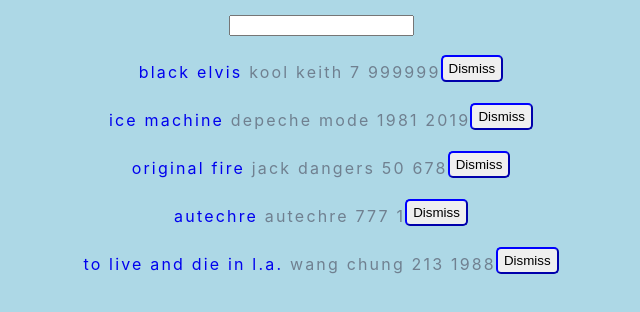
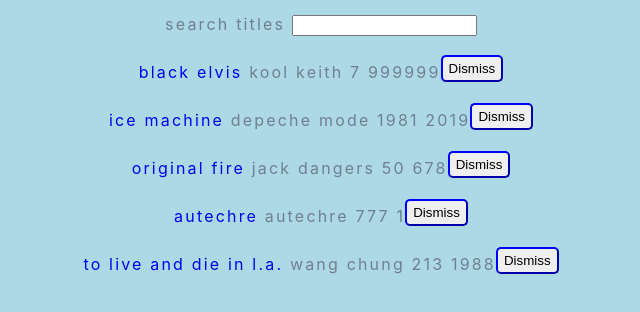
Before and after one commit to nebevets/hackernews, a React (Create React App) app: page / in a window 1280 px wide. Shown: the top 312 px of the page, without its empty margins (319-959 px from the left). Built offline with nearby package versions, Linux system fonts and the light colour scheme.

Commit message:
created Search and Table

```diff
--- a/src/App.js
+++ b/src/App.js
@@ -5,6 +5,39 @@
 const isSearched = (searchTerm) =>
   (item) =>
     !searchTerm || item.title.toLowerCase().includes(searchTerm.toLowerCase());
+
+class Search extends Component{
+  render() {
+    const {value, onChange, children} = this.props;
+    return (
+        <form>
+          {children} <input type="text" value={value} onChange={onChange} />
+        </form>
+    );
+  }
+}
+
+class Table extends Component{
+  render() {
+    const {list, pattern, onDismiss} = this.props;
+    return (
+      <div>
+        {list.filter(isSearched(pattern)).map(item =>
+          <div key={item.objectID}>
+            <span>
+              <a href={item.url} target="_blank" rel="noopener noreferrer">{item.title}</a>
+            </span>
+            <span> {item.author}</span>
+            <span> {item.num_comments}</span>
+            <span> {item.points}</span>
+            <button onClick={() => onDismiss(item.objectID)}>Dismiss</button>
+          </div>
+          )
+        }
+      </div>
+    );
+  }
+}
 
 class App extends Component {
   constructor(props){
@@ -29,20 +62,13 @@
     const {list, searchTerm} = this.state
     return (
       <div className="App">
-        <form>
-          <input type="text" value={searchTerm} onChange={this.onSearchChange} />
-        </form>
-        {list.filter(isSearched(searchTerm)).map(item =>
-            <div key={item.objectID}>
-              <span>
-                <a href={item.url} target="_blank" rel="noopener noreferrer">{item.title}</a>
-              </span>
-              <span> {item.author}</span>
-              <span> {item.num_comments}</span>
-              <span> {item.points}</span>
-              <button onClick={() => this.onDismiss(item.objectID)}>Dismiss</button>
-            </div>
-        )}
+        <Search value={searchTerm} onChange={this.onSearchChange}>
+          <label>search titles</label>
+        </Search>
+        <Table
+          list={list}
+          pattern={searchTerm}
+          onDismiss={this.onDismiss} />
       </div>
     );
   }
```
